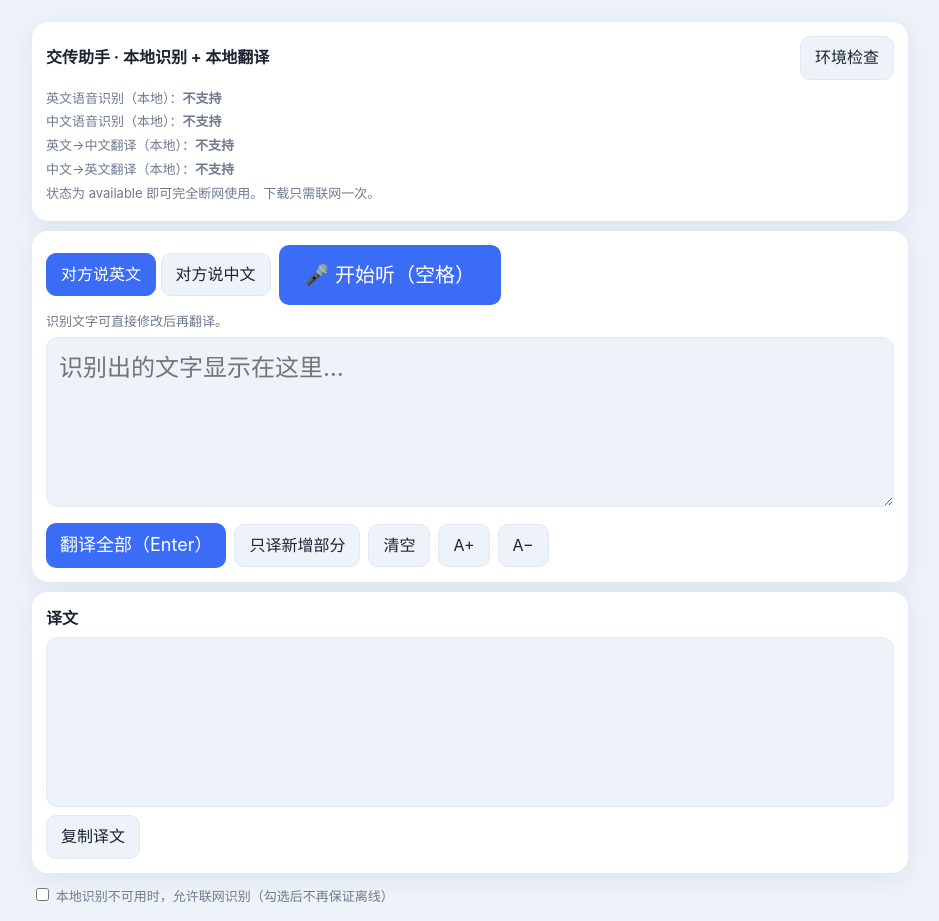
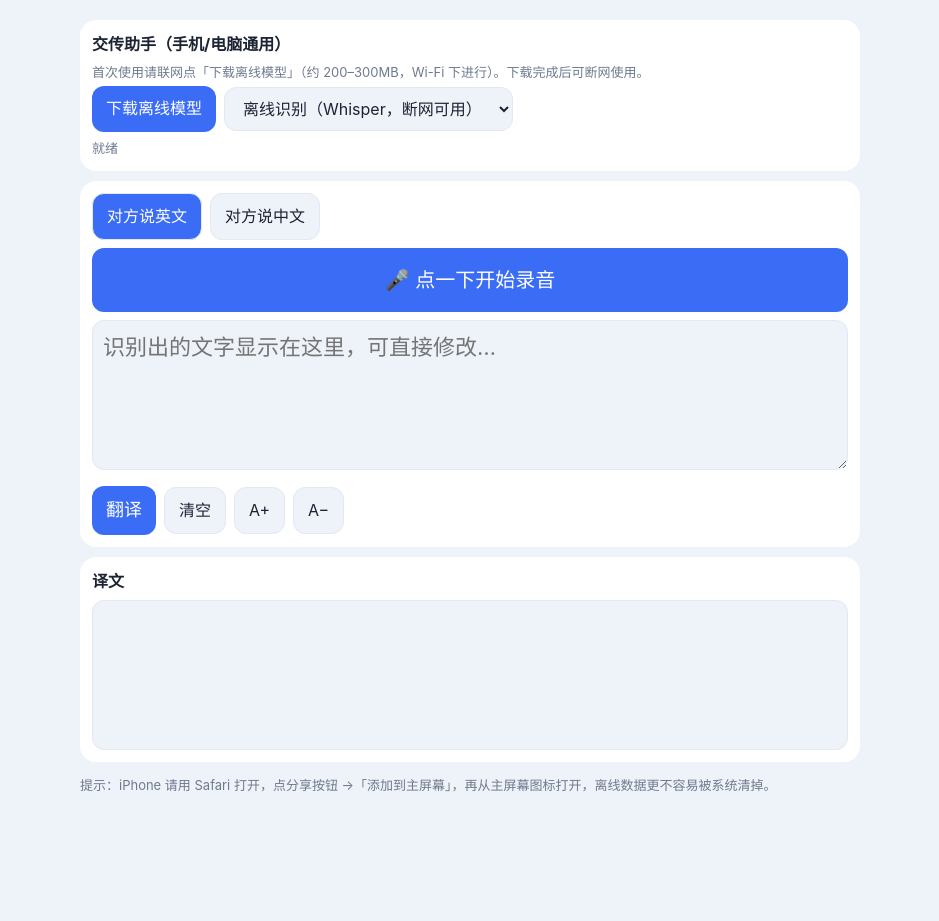
Before and after one commit to qinhanmingbang/jiaochuanzhushou, a plain HTML site: page index.html in a window 1280 px wide. Shown: the whole page, without its empty margins (170-1109 px from the left). After the commit the page ends 819 px from the top, so only its background shows below. Drawn offline with Linux system fonts and the light colour scheme.

Commit message:
Add files via upload

```diff
--- a/index.html
+++ b/index.html
@@ -1,61 +1,62 @@
-<!DOCTYPE html><html lang="zh"><head><meta charset="utf-8"><meta name="viewport" content="width=device-width,initial-scale=1"><title>交传助手</title>
+<!DOCTYPE html><html lang="zh"><head><meta charset="utf-8"><meta name="viewport" content="width=device-width,initial-scale=1,viewport-fit=cover"><meta name="apple-mobile-web-app-capable" content="yes"><title>交传助手</title>
 <style>
-:root{--bg:#eef2f9;--c:#fff;--t:#1c2333;--m:#6f7a8f;--p:#3b6cf5;--ok:#17a35b;--no:#e0454f;--b:#e3e8f2}
-@media(prefers-color-scheme:dark){:root{--bg:#0f131b;--c:#1a2030;--t:#e8ecf4;--m:#97a3b8;--p:#6f95ff;--ok:#3fcf85;--no:#f4777f;--b:#2a3347}}
-*{box-sizing:border-box}body{margin:0;background:var(--bg);color:var(--t);font:16px/1.6 -apple-system,"PingFang SC",sans-serif}
-main{max-width:900px;margin:0 auto;padding:12px}.card{background:var(--c);border-radius:16px;padding:14px;margin:10px 0;box-shadow:0 6px 24px rgba(40,60,120,.08)}
-button{font:inherit;color:var(--t);background:var(--bg);border:1px solid var(--b);border-radius:10px;padding:8px 14px;cursor:pointer}
-.pri{background:var(--p);color:#fff;border:0}.row{display:flex;gap:8px;flex-wrap:wrap;align-items:center}
-.seg button.on{background:var(--p);color:#fff;border-color:var(--p)}
-#mic{font-size:20px;padding:14px 26px}#mic.rec{background:var(--no);color:#fff;border:0;animation:pl 1.2s infinite}@keyframes pl{50%{opacity:.7}}
-textarea,#out{width:100%;min-height:170px;border:1px solid var(--b);border-radius:12px;padding:12px;background:var(--bg);color:var(--t);font:inherit;font-size:var(--fs,24px);line-height:1.5;resize:vertical;white-space:pre-wrap}
-.m{color:var(--m);font-size:13px}.st div{margin:3px 0}
+:root{--bg:#eef2f9;--c:#fff;--t:#1c2333;--m:#6f7a8f;--p:#3b6cf5;--no:#e0454f;--b:#e3e8f2}
+@media(prefers-color-scheme:dark){:root{--bg:#0f131b;--c:#1a2030;--t:#e8ecf4;--m:#97a3b8;--p:#6f95ff;--no:#f4777f;--b:#2a3347}}
+*{box-sizing:border-box}body{margin:0;background:var(--bg);color:var(--t);font:16px/1.6 -apple-system,"PingFang SC",sans-serif;padding:env(safe-area-inset-top) 0 env(safe-area-inset-bottom)}
+main{max-width:800px;margin:0 auto;padding:10px}.card{background:var(--c);border-radius:16px;padding:12px;margin:10px 0}
+button,select{font:inherit;color:var(--t);background:var(--bg);border:1px solid var(--b);border-radius:12px;padding:10px 14px}
+.pri{background:var(--p);color:#fff;border:0}.row{display:flex;gap:8px;flex-wrap:wrap;align-items:center}.seg .on{background:var(--p);color:#fff}
+#mic{width:100%;font-size:20px;padding:16px;margin:8px 0}#mic.rec{background:var(--no);animation:pl 1.2s infinite}@keyframes pl{50%{opacity:.7}}
+textarea,#out{width:100%;min-height:150px;border:1px solid var(--b);border-radius:12px;padding:10px;background:var(--bg);color:var(--t);font:inherit;font-size:var(--fs,22px);line-height:1.5;white-space:pre-wrap}
+.m{color:var(--m);font-size:13px}
 </style></head><body><main>
-<div class="card"><div class="row" style="justify-content:space-between"><b>交传助手 · 本地识别 + 本地翻译</b><button onclick="$('st').hidden=!$('st').hidden">环境检查</button></div>
-<div id="st" class="st m" style="margin-top:8px"></div></div>
-<div class="card"><div class="row"><span class="seg"><button id="s_en" class="on" onclick="setL('en')">对方说英文</button> <button id="s_zh" onclick="setL('zh')">对方说中文</button></span>
-<button id="mic" class="pri" onclick="toggle()">🎤 开始听（空格）</button><span id="mm" class="m"></span></div>
-<p class="m" style="margin:6px 0">识别文字可直接修改后再翻译。</p><textarea id="src" placeholder="识别出的文字显示在这里…"></textarea>
-<div class="row" style="margin-top:8px"><button class="pri" onclick="doT(false)" style="font-size:18px">翻译全部（Enter）</button><button onclick="doT(true)">只译新增部分</button><button onclick="clr()">清空</button><button onclick="fs(4)">A+</button><button onclick="fs(-4)">A−</button><span id="tm" class="m"></span></div></div>
-<div class="card"><b>译文</b><div id="out" style="margin-top:6px"></div><div class="row" style="margin-top:8px"><button onclick="navigator.clipboard.writeText($('out').textContent)">复制译文</button></div></div>
-<label class="m"><input type="checkbox" id="net"> 本地识别不可用时，允许联网识别（勾选后不再保证离线）</label></main>
-<script>
-const $=id=>document.getElementById(id),SR=window.SpeechRecognition||window.webkitSpeechRecognition;
-const SP={en:'en-US',zh:'zh-CN'},TL={en:'zh',zh:'en'},NM={en:'英文',zh:'中文'};
-let L='en',on=false,rec=null,base='',done=0,T={},size=24;
-function setL(l){if(on)toggle();L=l;$('s_en').className=l=='en'?'on':'';$('s_zh').className=l=='zh'?'on':''}
-function fs(d){size=Math.max(14,size+d);document.documentElement.style.setProperty('--fs',size+'px')}
-function clr(){if(on)toggle();$('src').value='';$('out').textContent='';base='';done=0}
-function toggle(){on?stop():listen()}
-function stop(){on=false;$('mic').className='pri';$('mic').textContent='🎤 开始听（空格）';$('mm').textContent='';if(rec){rec.onend=null;try{rec.stop()}catch(e){}}}
-function listen(){
- if(!SR)return alert('此浏览器不支持语音识别，请用 Chrome（电脑版）');
- const r=rec=new SR();r.lang=SP[L];r.continuous=true;r.interimResults=true;
- const local='processLocally' in r&&!$('net').checked;if('processLocally' in r)r.processLocally=local;
- base=$('src').value;if(base&&!/\s$/.test(base))base+=L=='en'?' ':'';
- r.onresult=e=>{let it='';for(let i=e.resultIndex;i<e.results.length;i++){const t=e.results[i][0].transcript;if(e.results[i].isFinal)base+=t+(L=='en'?' ':'');else it+=t}
-  $('src').value=base+it;$('src').scrollTop=1e9};
- r.onerror=e=>{$('mm').textContent='识别出错：'+e.error+(e.error=='language-not-supported'?'（请先在「环境检查」里下载离线语言包）':'')};
- r.onend=()=>{if(on)setTimeout(()=>{try{r.start()}catch(e){}},150)};
- try{r.start();on=true;$('mic').className='pri rec';$('mic').textContent='⏹ 停止（空格）';$('mm').textContent=local?'本地识别中':'⚠️ 可能在联网识别'}catch(e){$('mm').textContent='无法启动：'+e.message}}
-async function getT(l){if(T[l])return T[l];if(!('Translator' in self))throw Error('此浏览器没有本地翻译功能，请用 Chrome 138 以上的电脑版');
- return T[l]=await Translator.create({sourceLanguage:l,targetLanguage:TL[l]})}
-async function doT(inc){let s=$('src').value;if(inc)s=s.slice(done);s=s.trim();if(!s)return;
- const t0=performance.now(),o=$('out');if(!inc)o.textContent='';
- try{const tr=await getT(L),parts=s.match(/[^.!?。！？\n]+[.!?。！？]*/g)||[s];
-  for(const p of parts){o.textContent+=(o.textContent?'\n':'')+await tr.translate(p.trim())}
-  done=$('src').value.length;$('tm').textContent='用时 '+Math.round(performance.now()-t0)+' 毫秒'}
- catch(e){o.textContent='翻译失败：'+e.message+'（请先在「环境检查」里下载离线翻译包）'}}
-async function check(){const h=[];
- for(const l of['en','zh']){let s='不支持';
-  if(SR&&SR.available){try{s=await SR.available({langs:[SP[l]],processLocally:true})}catch(e){s='检查失败'}}
-  h.push(`<div>${NM[l]}语音识别（本地）：<b>${s}</b> ${s=='downloadable'?`<button onclick="inst('${l}')">下载</button>`:''}</div>`)}
- for(const l of['en','zh']){let s='不支持';
-  if('Translator' in self){try{s=await Translator.availability({sourceLanguage:l,targetLanguage:TL[l]})}catch(e){s='检查失败'}}
-  h.push(`<div>${NM[l]}→${NM[TL[l]]}翻译（本地）：<b>${s}</b> ${s!='available'&&s!='不支持'?`<button onclick="instT('${l}')">下载</button>`:''}</div>`)}
- h.push('<div>状态为 available 即可完全断网使用。下载只需联网一次。</div>');$('st').innerHTML=h.join('')}
-async function inst(l){$('st').insertAdjacentHTML('beforeend','<div>下载中，请稍候…</div>');try{await SR.install({langs:[SP[l]]})}catch(e){alert('下载失败：'+e.message)}check()}
-async function instT(l){try{T[l]=await Translator.create({sourceLanguage:l,targetLanguage:TL[l],monitor(m){m.addEventListener('downloadprogress',e=>$('st').insertAdjacentHTML('beforeend',`<div>下载 ${Math.round(e.loaded*100)}%</div>`))}})}catch(e){alert('下载失败：'+e.message)}check()}
-document.addEventListener('keydown',e=>{if(e.target.tagName=='TEXTAREA'||e.target.tagName=='INPUT')return;if(e.code=='Space'){e.preventDefault();toggle()}else if(e.key=='Enter')doT(false)});
-check();
+<div class="card"><b>交传助手（手机/电脑通用）</b>
+<p class="m" style="margin:4px 0">首次使用请联网点「下载离线模型」（约 200–300MB，Wi-Fi 下进行）。下载完成后可断网使用。</p>
+<div class="row"><button class="pri" onclick="pre()">下载离线模型</button>
+<select id="eng"><option value="w">离线识别（Whisper，断网可用）</option><option value="s">系统听写（快，可能联网）</option></select></div>
+<div id="st" class="m" style="margin-top:6px">就绪</div></div>
+<div class="card"><div class="row seg"><button id="s_en" class="on" onclick="setL('en')">对方说英文</button><button id="s_zh" onclick="setL('zh')">对方说中文</button></div>
+<button id="mic" class="pri" onclick="toggle()">🎤 点一下开始录音</button>
+<textarea id="src" placeholder="识别出的文字显示在这里，可直接修改…"></textarea>
+<div class="row" style="margin-top:8px"><button class="pri" onclick="tr()" style="font-size:18px">翻译</button><button onclick="clr()">清空</button><button onclick="fs(4)">A+</button><button onclick="fs(-4)">A−</button></div></div>
+<div class="card"><b>译文</b><div id="out" style="margin-top:6px"></div></div>
+<p class="m">提示：iPhone 请用 Safari 打开，点分享按钮 →「添加到主屏幕」，再从主屏幕图标打开，离线数据更不容易被系统清掉。</p></main>
+<script type="module">
+import {pipeline,env} from 'https://cdn.jsdelivr.net/npm/@huggingface/transformers@3.5.1';
+env.allowLocalModels=false;
+const $=id=>document.getElementById(id),TL={en:'zh',zh:'en'},NM={asr:'识别模型',en:'英译中模型',zh:'中译英模型'};
+const MODEL={asr:'Xenova/whisper-base',en:'Xenova/opus-mt-en-zh',zh:'Xenova/opus-mt-zh-en'};
+let L='en',P={},rc=null,stream=null,chunks=[],sr=null,want=false,base='',size=22;
+const say=t=>$('st').textContent=t;
+window.setL=l=>{if(rc||sr)toggle();L=l;$('s_en').className=l=='en'?'on':'';$('s_zh').className=l=='zh'?'on':''};
+window.fs=d=>{size=Math.max(14,size+d);document.documentElement.style.setProperty('--fs',size+'px')};
+window.clr=()=>{$('src').value='';$('out').textContent=''};
+function load(k){return P[k]||(P[k]=pipeline(k=='asr'?'automatic-speech-recognition':'translation',MODEL[k],{progress_callback:p=>{if(p.status=='progress')say(`加载${NM[k]}：${String(p.file).split('/').pop()} ${Math.round(p.progress)}%`)}}).catch(e=>{delete P[k];throw e}))}
+window.pre=async()=>{try{for(const k of['asr','en','zh']){const m=await load(k);if(m.dispose)await m.dispose();delete P[k]}say('✅ 三个模型都已下载，之后可断网使用')}catch(e){say('下载失败：'+e.message+'（请确认已联网）')}};
+const btn=on=>{$('mic').className='pri'+(on?' rec':'');$('mic').textContent=on?'⏹ 点一下结束并识别':'🎤 点一下开始录音'};
+async function f32(blob){const AC=window.AudioContext||window.webkitAudioContext,c=new AC(),b=await c.decodeAudioData(await blob.arrayBuffer());c.close();
+ const o=new OfflineAudioContext(1,Math.ceil(b.duration*16000),16000),s=o.createBufferSource();s.buffer=b;s.connect(o.destination);s.start();return (await o.startRendering()).getChannelData(0)}
+window.toggle=async()=>{
+ if($('eng').value=='s')return sys();
+ if(rc){rc.stop();return}
+ try{stream=await navigator.mediaDevices.getUserMedia({audio:true})}catch(e){return say('无法使用麦克风：'+e.message)}
+ chunks=[];rc=new MediaRecorder(stream);rc.ondataavailable=e=>chunks.push(e.data);
+ rc.onstop=async()=>{stream.getTracks().forEach(t=>t.stop());const b=new Blob(chunks,{type:rc.mimeType});rc=null;btn(false);await asr(b)};
+ rc.start();btn(true);say('录音中…')};
+async function asr(blob){const t0=performance.now();try{say('识别中…');const a=await f32(blob),m=await load('asr');
+ const r=await m(a,{language:L=='en'?'english':'chinese',task:'transcribe',chunk_length_s:30,stride_length_s:5});
+ const s=$('src');s.value+=(s.value&&!/\s$/.test(s.value)?' ':'')+r.text.trim();say(`识别完成，用时 ${((performance.now()-t0)/1000).toFixed(1)} 秒`)}catch(e){say('识别失败：'+e.message)}}
+function sys(){const SR=window.SpeechRecognition||window.webkitSpeechRecognition;if(!SR)return say('此浏览器不支持系统听写');
+ if(want){want=false;sr&&sr.stop();btn(false);return}
+ want=true;base=$('src').value;if(base&&!/\s$/.test(base)&&L=='en')base+=' ';
+ const go=()=>{sr=new SR();sr.lang=L=='en'?'en-US':'zh-CN';sr.continuous=true;sr.interimResults=true;
+  sr.onresult=e=>{let it='';for(let i=e.resultIndex;i<e.results.length;i++){const t=e.results[i][0].transcript;if(e.results[i].isFinal)base+=t+(L=='en'?' ':'');else it+=t}$('src').value=base+it};
+  sr.onerror=e=>say('听写出错：'+e.error);sr.onend=()=>{if(want)try{go()}catch(e){}};sr.start()};
+ go();btn(true);say('系统听写中（可能联网）')}
+window.tr=async()=>{const s=$('src').value.trim();if(!s)return;const t0=performance.now(),o=$('out');o.textContent='';
+ try{let T=null;if('Translator' in self){try{T=await Translator.create({sourceLanguage:L,targetLanguage:TL[L]})}catch(e){}}
+  const m=T?null:await load(L),parts=s.match(/[^.!?。！？\n]+[.!?。！？]*/g)||[s];
+  for(const p of parts){const x=T?await T.translate(p.trim()):(await m(p.trim()))[0].translation_text;o.textContent+=(o.textContent?'\n':'')+x}
+  say(`翻译完成，用时 ${((performance.now()-t0)/1000).toFixed(1)} 秒`)}catch(e){say('翻译失败：'+e.message)}};
+if('serviceWorker' in navigator)navigator.serviceWorker.register('sw.js').catch(()=>{});
 </script></body></html>
```
